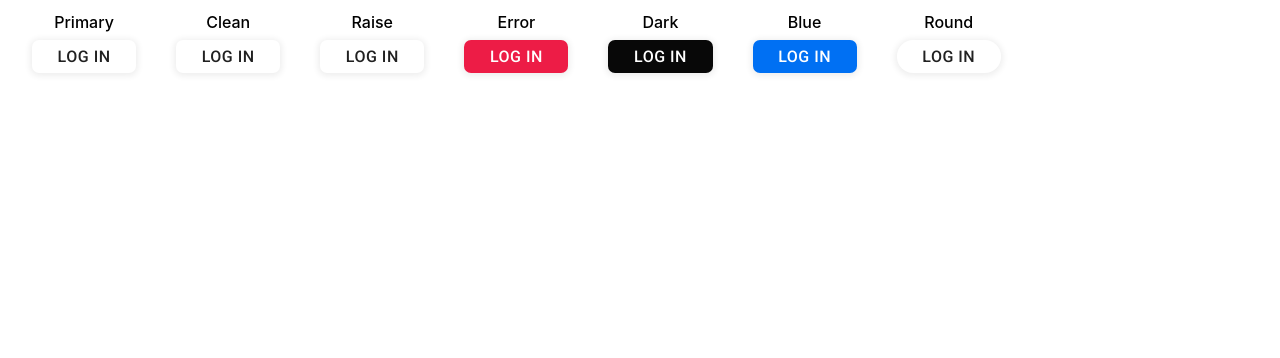
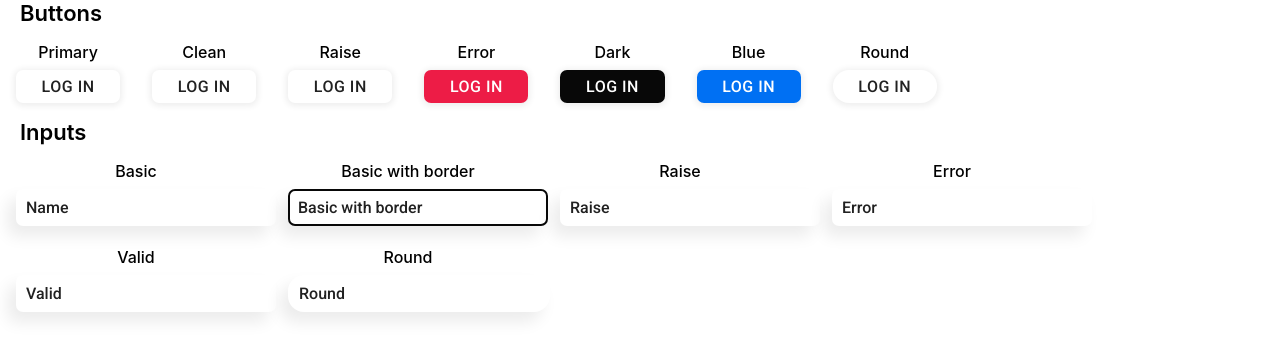
Before and after one commit to seek-ev/seek-ev.com-archived, a React (Create React App) app: page / in a window 1280 px wide. Shown: the top 358 px of the page. Built offline with nearby package versions, Linux system fonts and the light colour scheme.

Commit message:
style(component): brand new inputs

```diff
--- a/src/components/Basic/Button/button.sass
+++ b/src/components/Basic/Button/button.sass
@@ -28,7 +28,7 @@ $opacity: 0.3
     -webkit-box-shadow: 1px 2px 4px 2px rgba(0,0,0, 0.12)
 
 // Clean button
-.clean:hover
+.clean-button:hover
     color: #212121 !important
     background-color: #fff !important
     box-shadow: 0px 2px 8px 1px rgba(0,0,0,0.15) !important
@@ -36,56 +36,59 @@ $opacity: 0.3
     -webkit-box-shadow: 0px 2px 8px 1px rgba(0,0,0,0.15) !important
 
 // Button animations
-.raise
+.raise-button
     transition: all 0.3s ease 0s
 
-.raise:hover
+.raise-button:hover
     transform: translateY(-6px)
     box-shadow: 1px 2px 4px 2px rgba(0,0,0, 0.12)
     -moz-box-shadow: 1px 2px 4px 2px rgba(0,0,0, 0.12)
     -webkit-box-shadow: 1px 2px 4px 2px rgba(0,0,0, 0.12)
 
-// Different colors
-.primary
+// Primary button
+.primary-button
     color: #fff
     background-color: #1DB954
 
-.primary:hover
+.primary-button:hover
     background-color: #1DB954e3
     box-shadow: 1px 2px 4px 2px rgba(30, 211, 93, $opacity)
     -moz-box-shadow: 1px 2px 4px 2px rgba(30, 211, 93, $opacity)
     -webkit-box-shadow: 1px 2px 4px 2px rgba(30, 211, 93, $opacity)
 
-.error
+// Error button
+.error-button
     color: #fff
     background-color: #ed1c46
 
-.error:hover
+.error-button:hover
     background-color: #ed1c46e3
     box-shadow: 0px 2px 8px 1px rgba(237, 28, 70, $opacity)
     -moz-box-shadow: 0px 2px 8px 1px rgba(237, 28, 70, $opacity)
     -webkit-box-shadow: 0px 2px 8px 1px rgba(237, 28, 70, $opacity)
 
-.dark
+// Dark button
+.dark-button
     color: #fff
     background-color: #080808
 
-.dark:hover
+.dark-button:hover
     background-color: #080808e3
     box-shadow: 0px 2px 8px 1px rgba(8, 8, 8, $opacity)
     -moz-box-shadow: 0px 2px 8px 1px rgba(8, 8, 8, $opacity)
     -webkit-box-shadow: 0px 2px 8px 1px rgba(8, 8, 8, $opacity)
 
-.blue
+// Blue button
+.blue-button
     color: #fff
     background-color: #0070f3
 
-.blue:hover
+.blue-button:hover
     background-color: #0071f3e3
     box-shadow: 0px 2px 8px 1px rgba(0, 113, 243, $opacity)
     -moz-box-shadow: 0px 2px 8px 1px rgba(0, 113, 243, $opacity)
     -webkit-box-shadow: 0px 2px 8px 1px rgba(0, 113, 243, $opacity)
 
 // Round button
-.round
+.round-button
     border-radius: 16px
--- a/src/components/Basic/Button/index.js
+++ b/src/components/Basic/Button/index.js
@@ -8,13 +8,13 @@ const Button = (props) => {
     <button
       className={
         'button ' +
-        (props.primary ? 'primary ' : '') +
-        (props.error ? 'error ' : '') +
-        (props.raise ? 'raise ' : '') +
-        (props.blue ? 'blue ' : '') +
-        (props.dark ? 'dark ' : '') +
-        (props.clean ? 'clean ' : '') +
-        (props.round ? 'round ' : '')
+        (props.primary ? 'primary-button ' : '') +
+        (props.error ? 'error-button ' : '') +
+        (props.raise ? 'raise-button ' : '') +
+        (props.blue ? 'blue-button ' : '') +
+        (props.dark ? 'dark-button ' : '') +
+        (props.clean ? 'clean-button ' : '') +
+        (props.round ? 'round-button ' : '')
       }
       onClick={props.click}
     >
--- /dev/null
+++ b/src/components/Basic/input/index.js
@@ -0,0 +1,35 @@
+import React from 'react'
+
+// Styles
+import './input.sass'
+
+const Input = (props) => {
+  function handleChange(e) {
+    // onChange prop is required
+    props.onChange(e.target)
+  }
+
+  return (
+    <div className='s-input'>
+      <input
+        value={props.value}
+        onChange={handleChange}
+        className={
+          (props.raise ? 'raise-input ' : '') +
+          (props.border ? 'border-input ' : '') +
+          (props.error ? 'error-input ' : '') +
+          (props.valid ? 'valid-input ' : '') +
+          (props.round ? 'round-input ' : '')
+        }
+        name={props.name}
+        type={props.type}
+        placeholder={props.placeholder}
+        required={props.required}
+      />
+
+      <div className='error-message'>{props.error}</div>
+    </div>
+  )
+}
+
+export default Input
--- /dev/null
+++ b/src/components/Basic/input/input.sass
@@ -0,0 +1,92 @@
+input
+    width: 100%
+    outline: none
+    font-size: 16px
+    padding: 7px 8px
+    font-weight: 500
+    border-radius: 7px
+    text-decoration: none
+    border: 2px solid #fff
+    transition: all .25s ease
+    font-family: 'Roboto', sans-serif
+    box-shadow: -8px 10px 16px 0px rgba(0,0,0,.08)
+
+input:focus
+    box-shadow: 0px 10px 20px 0px rgba(0,0,0,.12)
+
+input:hover
+    box-shadow: 0px 10px 20px 0px rgba(0,0,0,.12)
+
+input::placeholder
+    color: #212121
+    font-weight: 500
+
+input:-ms-input-placeholder
+    color: #212121
+    font-weight: 500
+
+input::-ms-input-placeholder
+    color: #212121
+    font-weight: 500
+
+// Seek input
+.s-input
+    width: 280px
+    height: 50px
+    @media only screen and (min-width: 1251px)
+        width: 240px
+
+// Border
+.border-input
+    border: 2px solid #080808
+
+.border-input:focus
+    box-shadow: 0px 10px 20px 1px rgba(0,0,0,.12)
+
+.border-input:hover
+    box-shadow: 0px 10px 20px 1px rgba(0,0,0,.12)
+
+// Error input
+.error-input
+    font-weight: 500
+    color: #ed1c46e3
+    border: 2px solid rgba(237, 28, 70, 0.9)
+
+.error-input::placeholder
+    font-weight: 500
+    color: #ed1c46e3
+
+.error-input:-ms-input-placeholder
+    font-weight: 500
+    color: #ed1c46e3
+
+.error-input::-ms-input-placeholder
+    font-weight: 500
+    color: #ed1c46e3
+
+.error-message
+    font-size: 11px
+    overflow: hidden
+    color: #ed1c46
+    font-weight: bold
+    white-space: nowrap
+    padding: 2px 0 0 4px
+    text-overflow: ellipsis
+
+// Valid input
+.valid-input
+    border: 2px solid rgba(30, 211, 93, 0.9)
+
+// Animations
+.raise-input:focus
+    transform: translate(0, -6px)
+    box-shadow: 0px 10px 20px 0px rgba(0,0,0,.12)
+
+.raise-input:hover
+    transform: translate(0, -6px)
+    box-shadow: 0px 10px 20px 0px rgba(0,0,0,.12)
+
+// Round input
+.round-input
+    padding: 7px 9px
+    border-radius: 16px
--- a/src/pages/App.js
+++ b/src/pages/App.js
@@ -4,41 +4,137 @@ import React from 'react'
 import './App.sass'
 
 // Components
+import Input from '../components/basic/input'
 import Button from '../components/basic/button'
 
-function App() {
+class App extends React.Component {
+  constructor(props) {
+    super(props)
+
+    this.handleInputChange = this.handleInputChange.bind(this)
+    this.state = {
+      exampleError: '',
+      exampleValid: false
+    }
+  }
+
+  handleInputChange(e) {
+    if (e.name === 'error') {
+      if (e.value.length > 2)
+        this.setState({
+          exampleError: 'Ahhh too much characters aaaaaaaaaaaaaaaaaa'
+        })
+      else this.setState({ exampleError: '' })
+    }
+
+    if (e.name === 'valid') {
+      if (e.value.length > 2) this.setState({ exampleValid: true })
+      else this.setState({ exampleValid: false })
+    }
+
+    this.setState({ [e.name]: e.value })
+  }
+
+  render() {
     return (
       <div className='app'>
-      <div class='example'>
-        <div class='example_text'>Primary</div>
+        <div className='title'>Buttons</div>
+        <div className='buttons'>
+          <div className='example'>
+            <div className='example_text'>Primary</div>
             <Button text='Log in' />
           </div>
-      <div class='example'>
-        <div class='example_text'>Clean</div>
+          <div className='example'>
+            <div className='example_text'>Clean</div>
             <Button text='Log in' clean />
           </div>
-      <div class='example'>
-        <div class='example_text'>Raise</div>
+          <div className='example'>
+            <div className='example_text'>Raise</div>
             <Button text='Log in' raise />
           </div>
-      <div class='example'>
-        <div class='example_text'>Error</div>
+          <div className='example'>
+            <div className='example_text'>Error</div>
             <Button text='Log in' error />
           </div>
-      <div class='example'>
-        <div class='example_text'>Dark</div>
+          <div className='example'>
+            <div className='example_text'>Dark</div>
             <Button text='Log in' dark />
           </div>
-      <div class='example'>
-        <div class='example_text'>Blue</div>
+          <div className='example'>
+            <div className='example_text'>Blue</div>
             <Button text='Log in' blue />
           </div>
-      <div class='example'>
-        <div class='example_text'>Round</div>
+          <div className='example'>
+            <div className='example_text'>Round</div>
             <Button text='Log in' round />
+          </div>
+        </div>
+
+        <div className='title'>Inputs</div>
+
+        <div className='inputs'>
+          <div className='example'>
+            <div className='example_text'>Basic</div>
+            <Input
+              name='basic'
+              placeholder='Name'
+              onChange={this.handleInputChange}
+            />
+          </div>
+
+          <div className='example'>
+            <div className='example_text'>Basic with border</div>
+            <Input
+              name='basic_border'
+              placeholder='Basic with border'
+              onChange={this.handleInputChange}
+              border
+            />
+          </div>
+
+          <div className='example'>
+            <div className='example_text'>Raise</div>
+            <Input
+              name='raise'
+              placeholder='Raise'
+              onChange={this.handleInputChange}
+              raise
+            />
+          </div>
+
+          <div className='example'>
+            <div className='example_text'>Error</div>
+            <Input
+              name='error'
+              placeholder='Error'
+              onChange={this.handleInputChange}
+              error={this.state.exampleError}
+            />
+          </div>
+
+          <div className='example'>
+            <div className='example_text'>Valid</div>
+            <Input
+              name='valid'
+              placeholder='Valid'
+              onChange={this.handleInputChange}
+              valid={this.state.exampleValid}
+            />
+          </div>
+
+          <div className='example'>
+            <div className='example_text'>Round</div>
+            <Input
+              name='round'
+              placeholder='Round'
+              onChange={this.handleInputChange}
+              round
+            />
+          </div>
         </div>
       </div>
     )
   }
+}
 
 export default App
--- a/src/pages/App.sass
+++ b/src/pages/App.sass
@@ -1,14 +1,33 @@
 .app
     display: flex
-    padding: 12px
+    flex-direction: column
+    @media only screen and (max-width: 1251px)
+        padding: 12px 0
+
+.title
+    font-size: 22px
+    padding: 0 0 12px 20px
+    font-weight: 600
+
+.buttons
+    display: flex
     flex-direction: row
     flex-wrap: wrap
+    @media only screen and (max-width: 1251px)
+        justify-content: center
+
+.inputs
+    display: flex
+    flex-direction: row
+    flex-wrap: wrap
+    @media only screen and (max-width: 1251px)
+        justify-content: center
 
 .example
     display: flex
     flex-direction: column
     justify-content: space-between
-    margin: 0 20px
+    margin: 4px 16px
 
 .example_text
     margin: 0 0 8px
```
Lines whose indentation alone changed are shown as unchanged.
